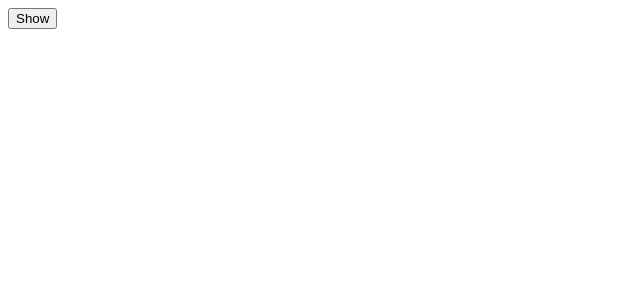
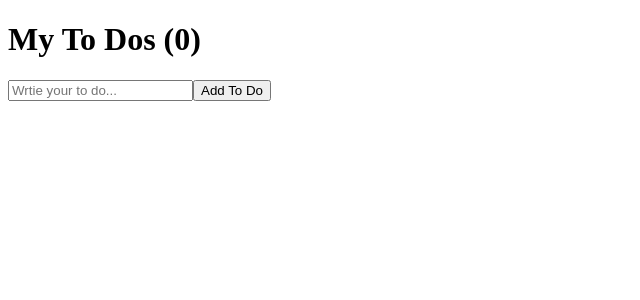
Before and after one commit to yjinjo/react, a React (Create React App) app: page / in a window 1280 px wide. Shown: the top 300 px of the page, without its empty margins (0-640 px from the left). Built offline with nearby package versions, Linux system fonts and the light colour scheme.

Commit message:
#7. ToDo List Part One

```diff
--- a/src/App.js
+++ b/src/App.js
@@ -1,29 +1,33 @@
-import { useState, useEffect } from "react";
-
-function Hello() {
-  // function byeFn() {
-  //   console.log("bye :(");
-  // }
-  // function hiFn() {
-  //   console.log("created :)");
-  //   return byeFn;
-  // }
-
-  useEffect(() => {
-    console.log("hi :)");
-    return () => console.log("bye :(");
-  }, []);
-  return <h1>Hello</h1>;
-}
+import { useState } from "react";
 
 function App() {
-  const [showing, setShowing] = useState(false);
-  const onClick = () => setShowing((prev) => !prev);
+  const [toDo, setToDo] = useState("");
+
+  const [toDos, setToDos] = useState([]);
+
+  const onChange = (event) => setToDo(event.target.value);
+
+  const onSubmit = (event) => {
+    event.preventDefault();
+    if (toDo === "") {
+      return;
+    }
+    setToDo("");
+    setToDos((currentArray) => [toDo, ...currentArray]);
+  };
 
   return (
     <div>
-      {showing ? <Hello /> : null}
-      <button onClick={onClick}>{showing ? "Hide" : "Show"}</button>
+      <h1>My To Dos ({toDos.length}) </h1>
+      <form onSubmit={onSubmit}>
+        <input
+          onChange={onChange}
+          value={toDo}
+          type="text"
+          placeholder="Wrtie your to do..."
+        />
+        <button>Add To Do</button>
+      </form>
     </div>
   );
 }
```
